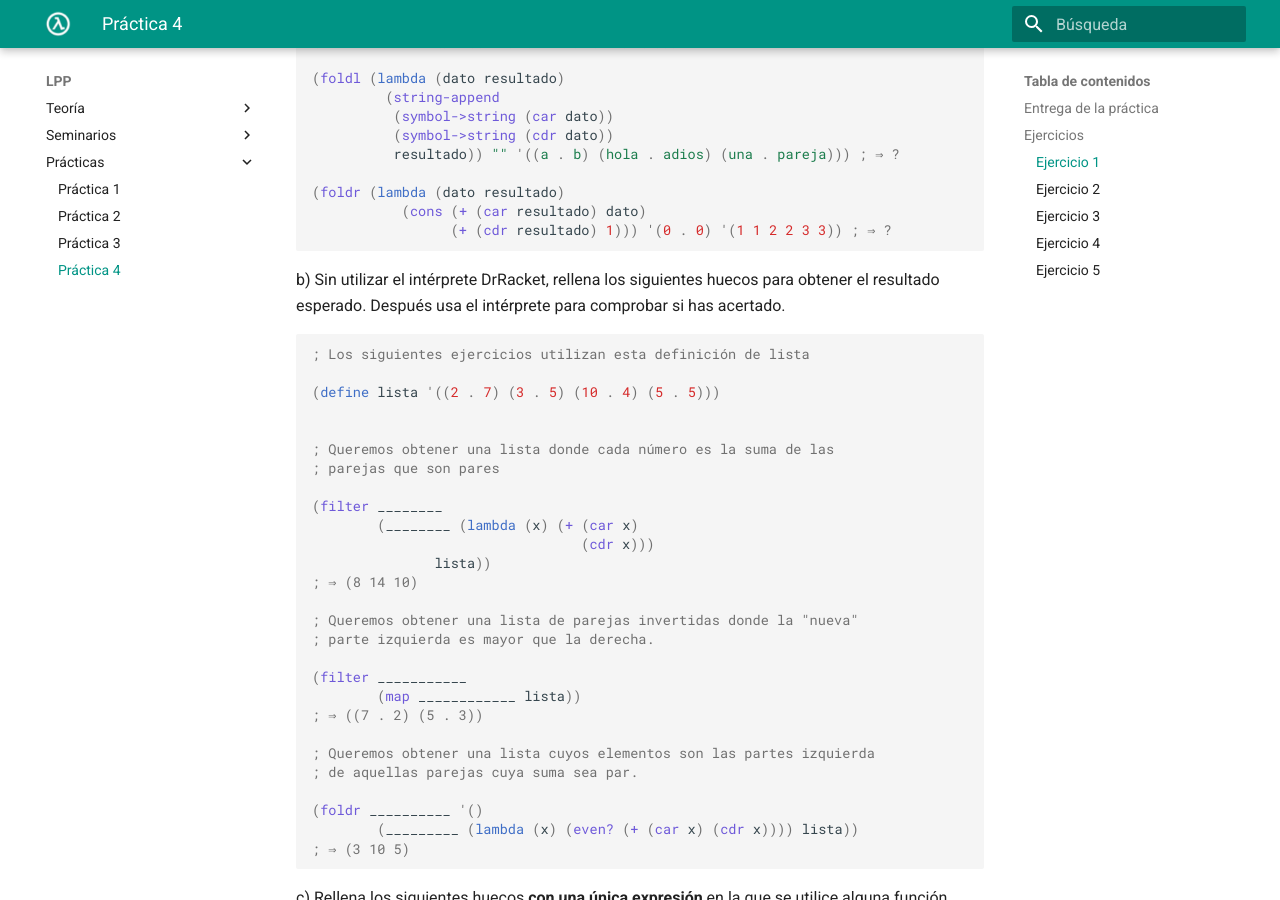
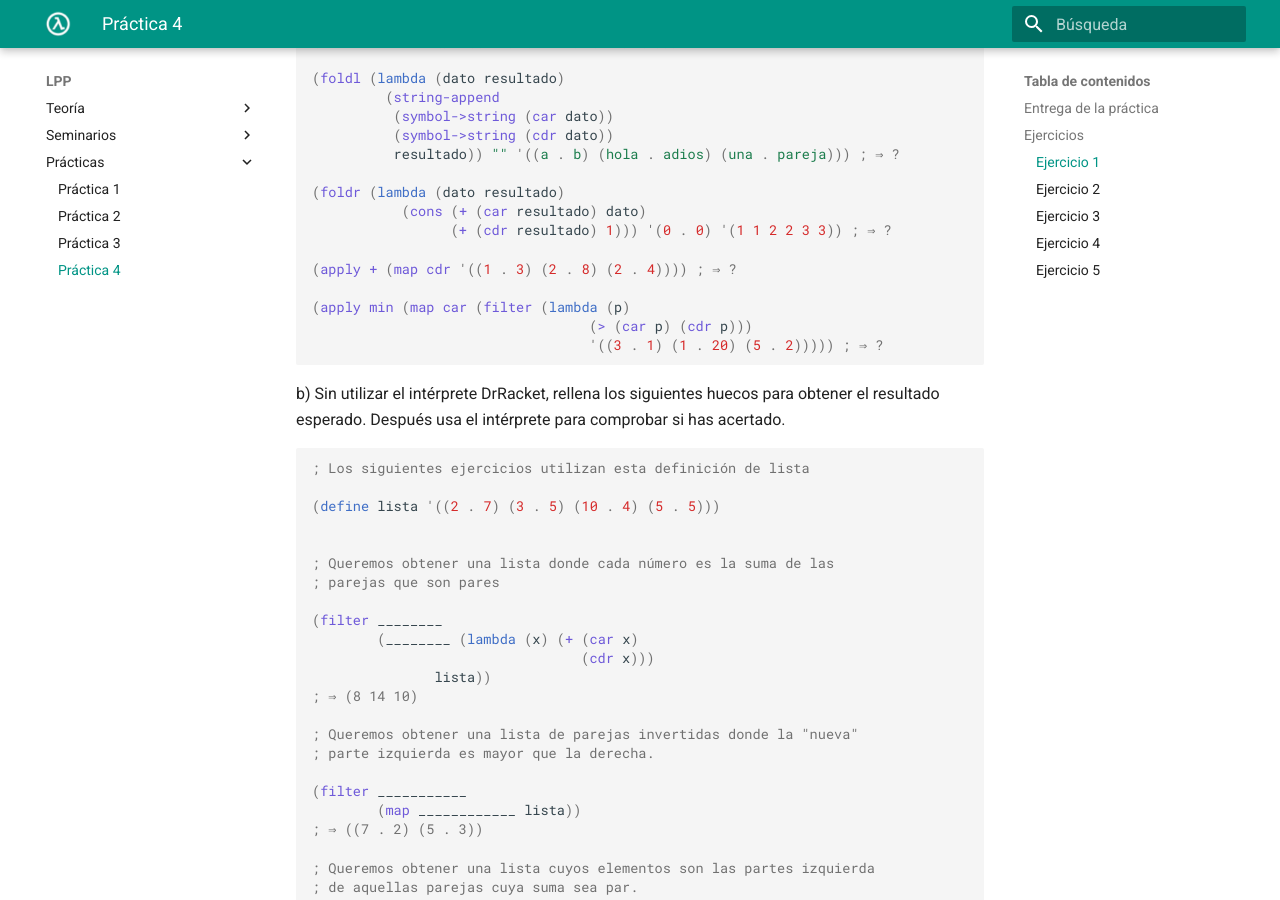
Before and after one commit to domingogallardo/apuntes-lpp, an MkDocs documentation site: the page built from docs/practicas/practica04/practica04.md, in a window 1280 px wide and 900 px high, scrolled down 798 px. Built offline with MkDocs 1.6.1 and Material for MkDocs 9.7.7, drawn with Linux system fonts in a browser that asks for light colours.

Commit message:
Ejercicio con apply

````diff
--- a/docs/practicas/practica04/practica04.md
+++ b/docs/practicas/practica04/practica04.md
@@ -40,6 +40,12 @@ intérprete. Comprueba después si has acertado.
 (foldr (lambda (dato resultado)
            (cons (+ (car resultado) dato)
                  (+ (cdr resultado) 1))) '(0 . 0) '(1 1 2 2 3 3)) ; ⇒ ?
+
+(apply + (map cdr '((1 . 3) (2 . 8) (2 . 4)))) ; ⇒ ?
+
+(apply min (map car (filter (lambda (p)
+                                  (> (car p) (cdr p)))
+                                  '((3 . 1) (1 . 20) (5 . 2))))) ; ⇒ ?
 ```
 
 b) Sin utilizar el intérprete DrRacket, rellena los siguientes huecos
````
